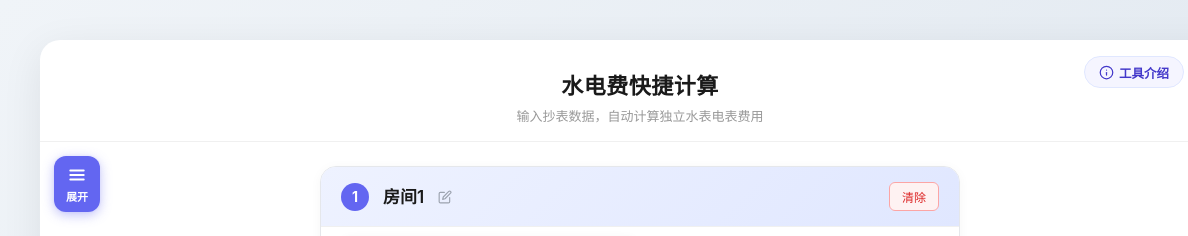
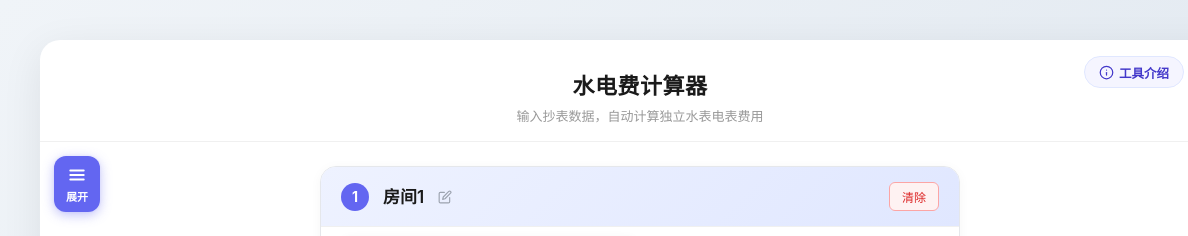
Before and after one commit to JACK-ZHANG-coming/utility-bills-ai, a plain HTML site: page index.html in a window 1280 px wide. Shown: the top 236 px of the page, 0-1188 px from the left. Drawn offline with Linux system fonts and the light colour scheme.

Commit message:
Update index.html

```diff
--- a/index.html
+++ b/index.html
@@ -1543,7 +1543,7 @@
         </a>
 
         <div class="header">
-            <h1>水电费快捷计算</h1>
+            <h1>水电费计算器</h1>
             <p class="subtitle">输入抄表数据，自动计算独立水表电表费用</p>
         </div>
 
```
